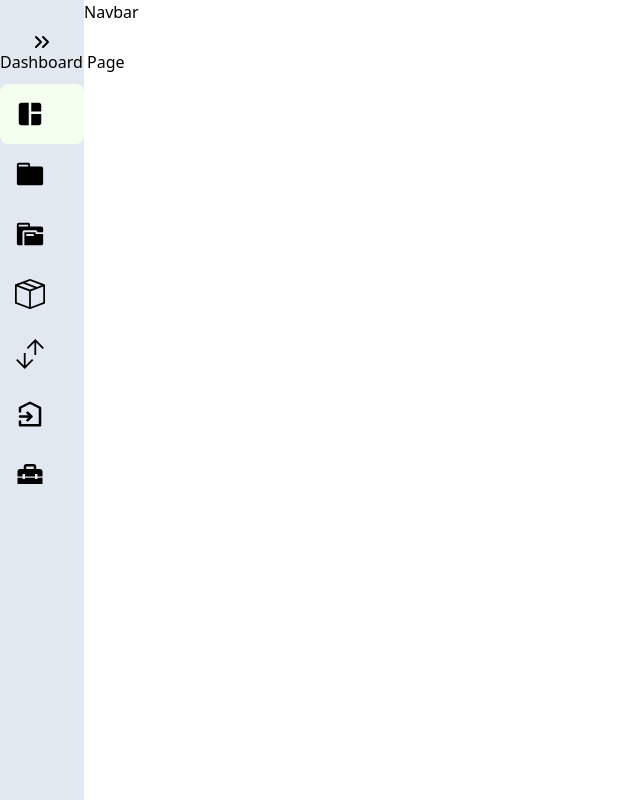
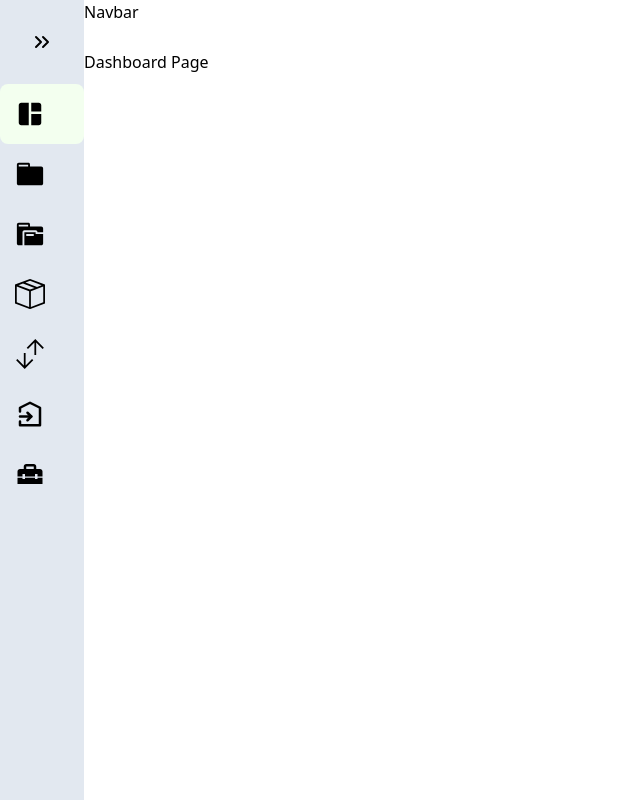
Before and after one commit to Thanapon13/assetManagement-Frontend, a React (Vite) app: page / in a window 1280 px wide. Shown: the whole page, without its empty margins (0-640 px from the left). Built offline with nearby package versions, Linux system fonts and the light colour scheme.

Commit message:
sidebar not done

```diff
--- a/src/components/layout/Navbar.jsx
+++ b/src/components/layout/Navbar.jsx
@@ -1,10 +1,8 @@
 import React from 'react'
-import { Sidebar } from '../../components/'
 
 export const Navbar = ({ children }) => {
   return (
-    <div className="flex h-[50px] w-screen max-w-[100em] ">
-      <Sidebar />
+    <div className="flex h-[50px]">
       <div>Navbar</div>
     </div>
   )
--- a/src/router/Router.jsx
+++ b/src/router/Router.jsx
@@ -14,6 +14,7 @@ import {
 const Router = () => {
   return (
     <BrowserRouter>
+      <Sidebar>
         <Navbar />
         <Routes>
           <Route path="/" element={<Dashboard />} />
@@ -25,6 +26,7 @@ const Router = () => {
           <Route path="/transferAsset" element={<TransferAsset />} />
           <Route path="/repairDashboard" element={<RepairDashboard />} />
         </Routes>
+      </Sidebar>
     </BrowserRouter>
   )
 }
```
Lines whose indentation alone changed are shown as unchanged.
